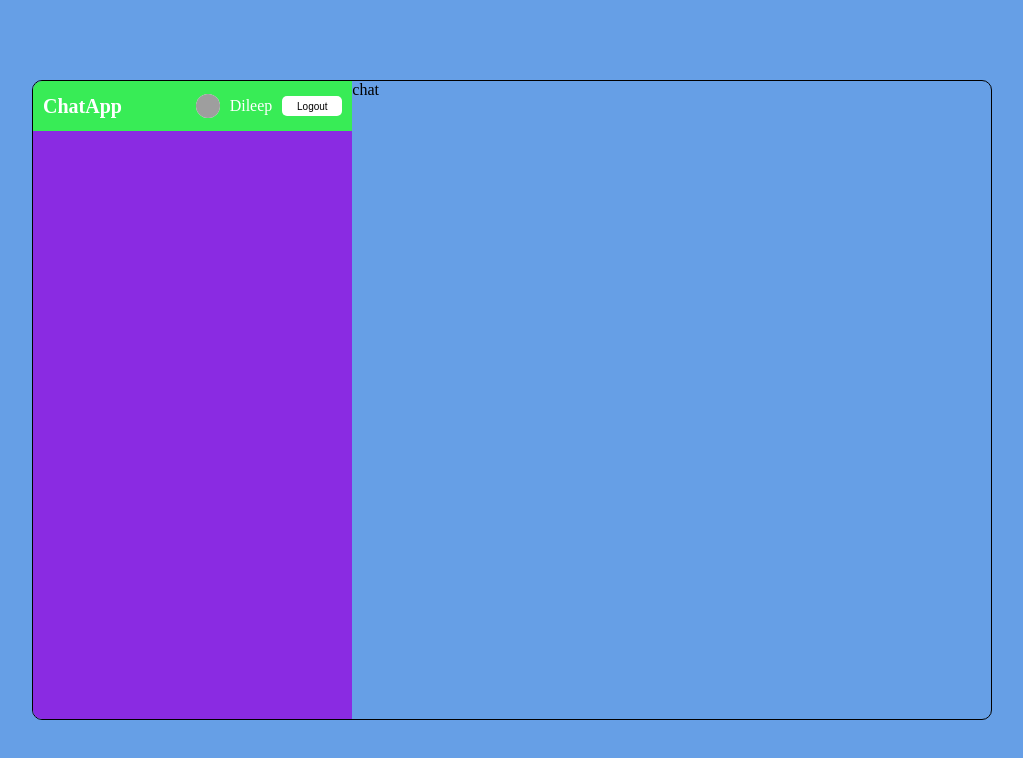
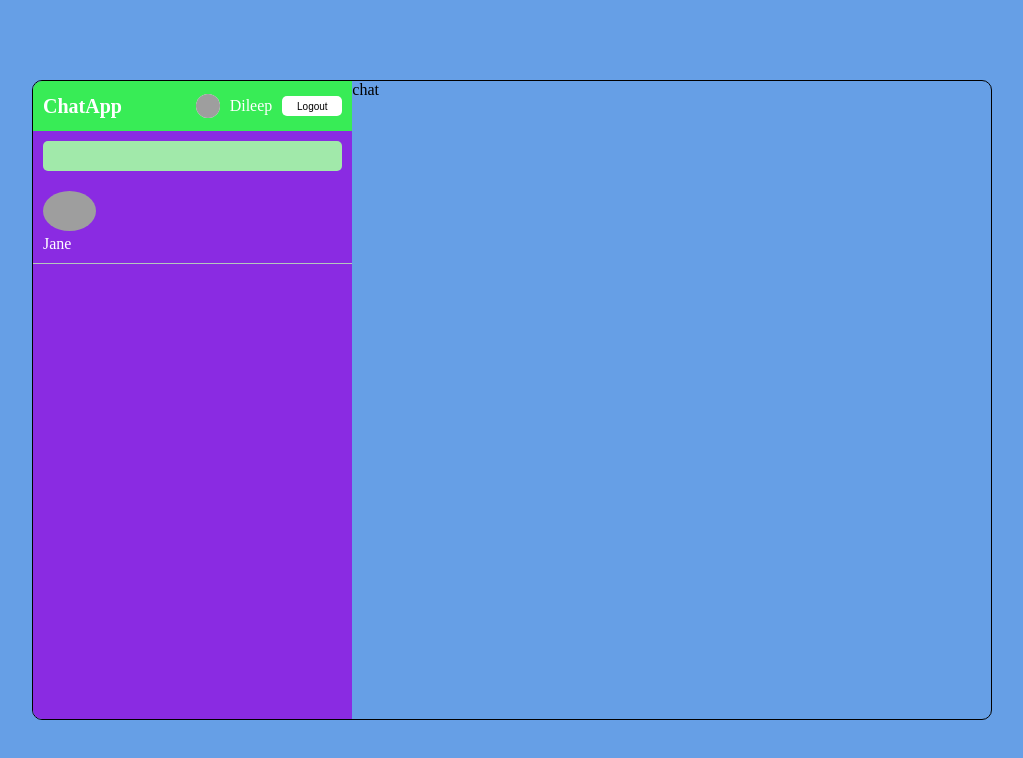
Before and after one commit to A-DILEEP/ChatApp, a React (Vite) app: page / in a window 1280 px wide. Shown: the top 758 px of the page, without its empty margins (128-1151 px from the left). Built offline with nearby package versions, Linux system fonts and the light colour scheme; grey boxes are pictures that could not be loaded.

Commit message:
completed building some components

```diff
--- a/src/Pages/style.scss
+++ b/src/Pages/style.scss
@@ -108,6 +108,40 @@
           font-size: 10px;
           cursor: pointer;
         }
+
+      }
+      .search{
+        border-bottom:1px solid #b4c7bd;
+        .searchForm{
+          padding: 10px;
+          input{
+            height: 30px;
+            width: 100%;
+            border-radius: 5px;
+            border:none;
+            background-color:#a1e9aa;
+            color:#fff;
+            outline: none;
+            &::placeholder{
+              color: #fff;
+            }
+          }
+        }
+        .userChat{
+          padding: 10px;
+          align-items: center;
+          cursor: pointer;
+          gap: 10px;
+          color:#fff;
+          &:hover{
+            background-color: #aee666;
+          }
+          img{
+            height: 40px;
+            border-radius: 50%;
+            object-fit: cover;
+          }
+        }
       }
     }
     .chat{
--- a/src/components/Search.jsx
+++ b/src/components/Search.jsx
@@ -1,11 +1,18 @@
-import React from 'react'
+import React from "react";
 
 const Search = () => {
   return (
-    <div>
-      Searcha
+    <div className="search">
+      <div className="searchForm">
+        <input type="text" />
+      </div>
+      <div className="userChat">
+        <img src="https://wallpapers-clan.com/wp-content/uploads/2023/01/anime-aesthetic-boy-pfp-3.jpg" />
+        <div className="userChatInfo"></div>
+        <span>Jane</span>
+      </div>
     </div>
-  )
-}
+  );
+};
 
-export default Search
+export default Search;
--- a/src/components/Sidebar.jsx
+++ b/src/components/Sidebar.jsx
@@ -1,9 +1,11 @@
 import React from 'react'
 import Navbar from '../components/Navbar'
+import Search from '../components/Search'
 const Sidebar = () => {
   return (
     <div className='sidebar'>
       <Navbar/>
+      <Search/>
     </div>
   )
 }
```
